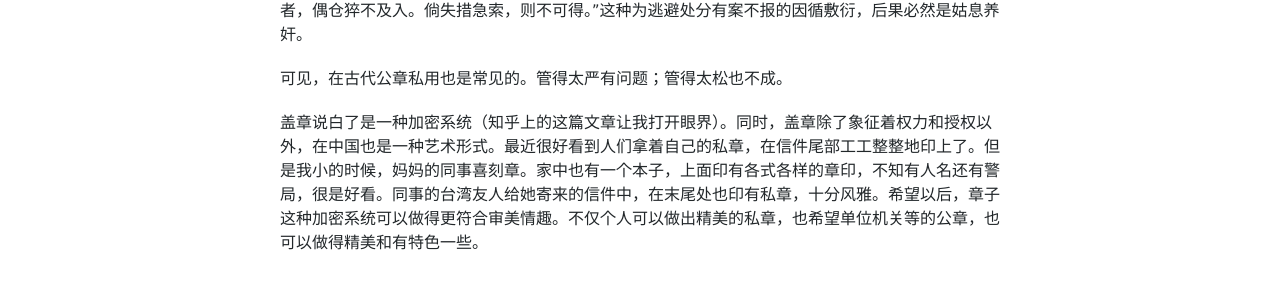
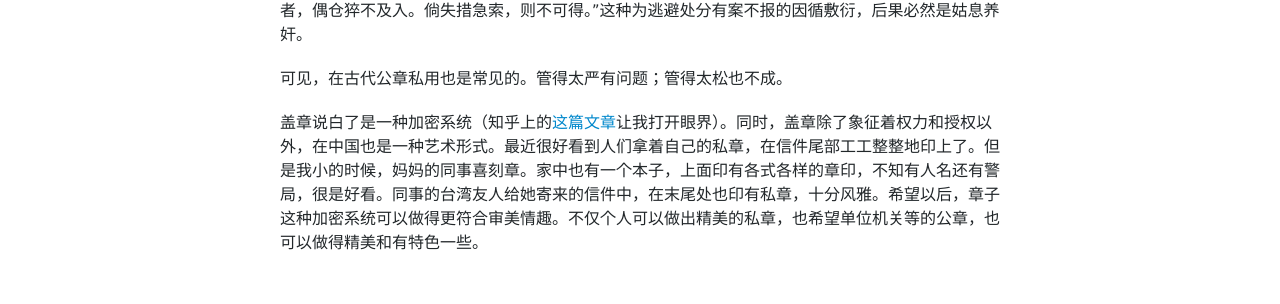
Before and after one commit to fantaghiro/fantaghiro.github.io, a Jekyll site: the page built from _posts/2015-03-25-red-tape-formula.markdown, in a window 1280 px wide and 900 px high, scrolled down 2214 px. Shown: the part 172-476 px from the top of the window. Built offline with Jekyll 4.4.1, drawn with Linux system fonts in a browser that asks for light colours; nearby versions of some CDN libraries; some web fonts are replaced; part of the change alters nothing that is shown.

```diff
--- a/_posts/2015-03-25-red-tape-formula.markdown
+++ b/_posts/2015-03-25-red-tape-formula.markdown
@@ -57,4 +57,4 @@ tags:
 
 可见，在古代公章私用也是常见的。管得太严有问题；管得太松也不成。
 
-盖章说白了是一种加密系统（知乎上的这篇文章让我打开眼界）。同时，盖章除了象征着权力和授权以外，在中国也是一种艺术形式。最近很好看到人们拿着自己的私章，在信件尾部工工整整地印上了。但是我小的时候，妈妈的同事喜刻章。家中也有一个本子，上面印有各式各样的章印，不知有人名还有警局，很是好看。同事的台湾友人给她寄来的信件中，在末尾处也印有私章，十分风雅。希望以后，章子这种加密系统可以做得更符合审美情趣。不仅个人可以做出精美的私章，也希望单位机关等的公章，也可以做得精美和有特色一些。
+盖章说白了是一种加密系统（知乎上的[这篇文章](http://daily.zhihu.com/story/4012988)让我打开眼界）。同时，盖章除了象征着权力和授权以外，在中国也是一种艺术形式。最近很好看到人们拿着自己的私章，在信件尾部工工整整地印上了。但是我小的时候，妈妈的同事喜刻章。家中也有一个本子，上面印有各式各样的章印，不知有人名还有警局，很是好看。同事的台湾友人给她寄来的信件中，在末尾处也印有私章，十分风雅。希望以后，章子这种加密系统可以做得更符合审美情趣。不仅个人可以做出精美的私章，也希望单位机关等的公章，也可以做得精美和有特色一些。
```
